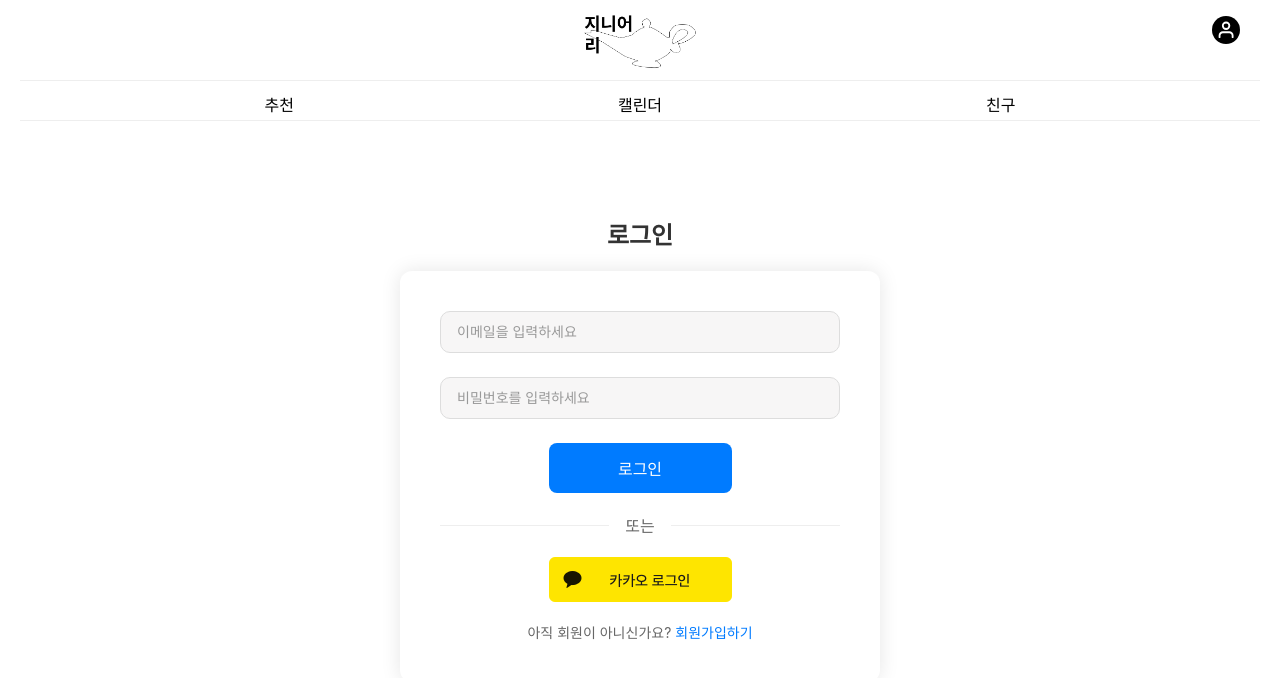
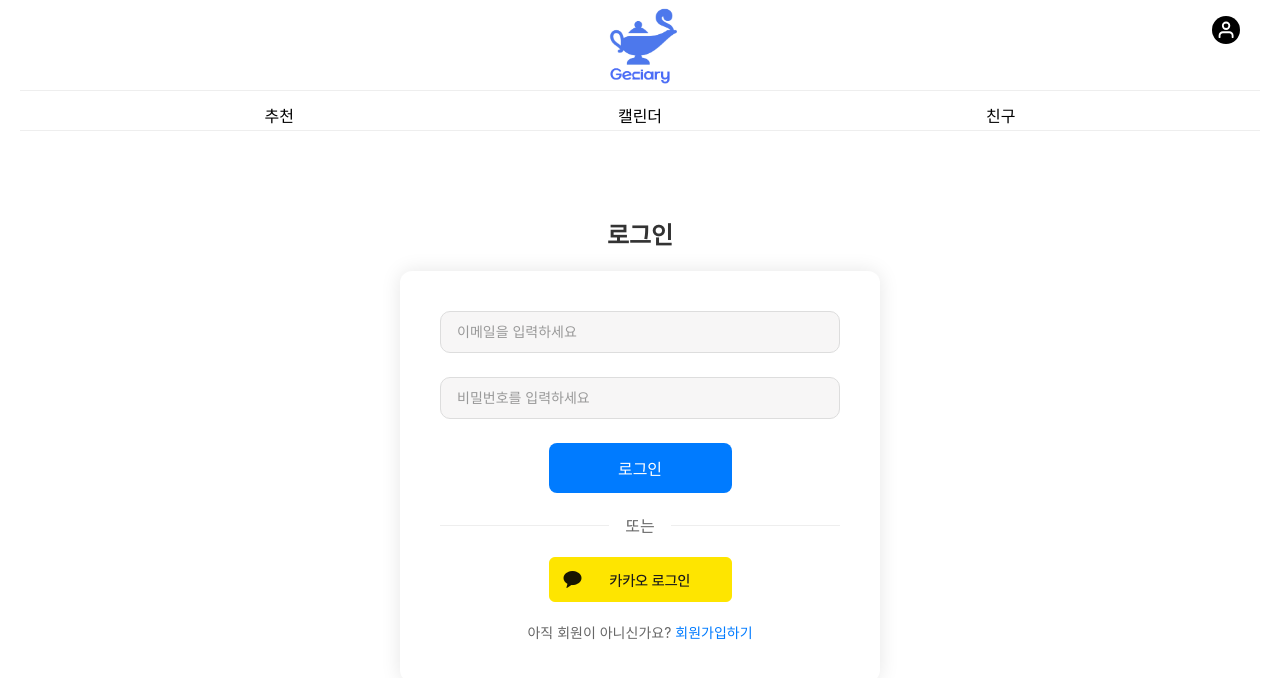
Before and after one commit to Genieary/Genieary-FE, a React (Create React App) app: page /login in a window 1280 px wide. Shown: the top 678 px of the page. Built offline with nearby package versions, Linux system fonts and the light colour scheme; no server answers.

Commit message:
fix : 로고 변경

```diff
--- a/src/App.tsx
+++ b/src/App.tsx
@@ -32,7 +32,7 @@ function App() {
         <Route path="/signup" element={<SignupPage />} />
         <Route path="/api/auth/kakao/callback" element={<OAuthKakaoCallback />} />
         <Route path="/calendar" element={<CalendarPage />} />
-      <Route path="/recommend" element={<RecommendPage/>} />
+        <Route path="/recommend" element={<RecommendPage />} />
 
         <Route element={<ProtectedLayer />}>
           <Route path="/recommend/result/:category" element={<RecommandResultTemplate />} />
@@ -42,14 +42,14 @@ function App() {
           <Route path="/friend/:friendId" element={<FriendProfilePage />} />
           <Route path="/friends/chat/*" element={<ChatPage />} />
           <Route path="/friends/search" element={<FriendSearchPage />} />
-      <Route path="/mypage/*" element= {<MyPage/>}/>
+          <Route path="/mypage/*" element={<MyPage />} />
         </Route>
 
         <Route path="/onboarding/profile" element={<OnboardingProfilePage />} />
         <Route path="/onboarding/interests" element={<OnboardingInterestsPage />} />
         <Route path="/onboarding" element={<Navigate to="/onboarding/profile" replace />} />
       </Routes>
-      <ToastContainer position="bottom-right" autoClose={1500} hideProgressBar newestOnTop closeOnClick pauseOnFocusLoss={false} draggable pauseOnHover theme="light"/>
+      <ToastContainer position="bottom-right" autoClose={1500} hideProgressBar newestOnTop closeOnClick pauseOnFocusLoss={false} draggable pauseOnHover theme="light" />
     </BrowserRouter>
   );
 }
--- a/src/components/Navbar/Navbar.styles.ts
+++ b/src/components/Navbar/Navbar.styles.ts
@@ -14,12 +14,6 @@ export const NavbarContainer = styled.nav`
 `;
 
 export const Logo = styled(Link)`
-  font-weight: bold;
-  font-size: 24px;
-  text-decoration: none;
-  color: black;
-  cursor: pointer;
-  margin-top: 12px;
 `;
 
 export const NavCenter = styled.div`
@@ -29,12 +23,12 @@ export const NavCenter = styled.div`
   width: fit-content;
   position: relative;
   z-index: 20;
-  margin: 10px 0;
+  margin: 5px 0;
 `;
 
 export const NavItem = styled(Link)<{ $active: boolean }>`
   position: relative;
-  font-weight: ${({ $active }) => ($active ? 'bold' : 'normal')};
+  font-weight: ${({ $active }) =>  ($active ? '700' : '500')};
   color: ${({ $active }) => ($active ? 'royalblue' : 'black')};
   text-decoration: none;
   font-size: 16px;
@@ -88,7 +82,7 @@ export const NavRight = styled(Link)`
 
 export const TopLineWrapper = styled.div`
   position: absolute;
-  top: 80px;  /* NavCenter 바로 위에, 적당히 띄움 */
+  top: 90px;  /* NavCenter 바로 위에, 적당히 띄움 */
   left: 0;
   width: 100vw;
   padding: 0 20px;
@@ -99,7 +93,7 @@ export const TopLineWrapper = styled.div`
 
 export const BottomLineWrapper = styled.div`
   position: absolute;
-  top: 120px; /* NavCenter 바로 아래에, 적당히 띄움 */
+  top: 130px; /* NavCenter 바로 아래에, 적당히 띄움 */
   left: 0;
   width: 100vw;
   padding: 0 20px;
--- a/src/components/Navbar/Navbar.tsx
+++ b/src/components/Navbar/Navbar.tsx
@@ -25,7 +25,11 @@ const Navbar = () => {
   return (
     <NavbarContainer>
       <Logo to="/">
-        <img src="/images/logo.png" alt="logo" style={{ height: '60px' }} />
+        <img
+          src="/images/genieary-logo-2.png"
+          alt="Genieary Logo"
+          style={{ height: "90px" }}
+        />
       </Logo>
 
       <TopLineWrapper>
```
Also changed, not shown: public/images/genieary-logo-2.png (added), public/images/genieary-logo.png (added). Lines whose indentation alone changed are shown as unchanged.
